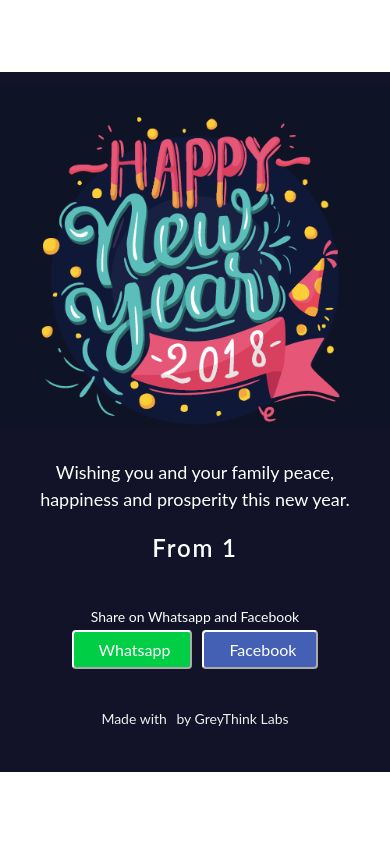
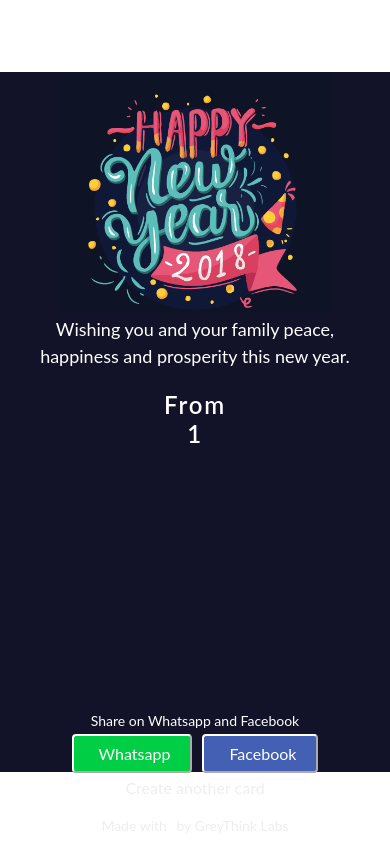
Before and after one commit to shashank91/angular-form, an Angular app: page /card/1 in a window 390 px wide. Both pictures are taken after typing "Sample" into the empty fields and a click on the input "Submit". Built offline with nearby package versions, Linux system fonts and the light colour scheme; some icons are missing.

Commit message:
Partly fix style errors and set up function that gets triggered on keyboard launch on mobile

```diff
--- a/src/app/wish-card/wish-card.component.css
+++ b/src/app/wish-card/wish-card.component.css
@@ -3,7 +3,7 @@
     height: 100%;
     min-height: 100%;
     margin: auto;
-    overflow: hidden;
+    overflow: scroll;
     display: flex;
     flex-direction: column;
     justify-content: center;
@@ -13,7 +13,7 @@
   .card-container  {
     display: flex;
     flex-direction: column;
-    justify-content: space-around;
+    justify-content: flex-start;
     align-items: center;
     max-height: 700px;
     max-width: 400px;
@@ -42,16 +42,24 @@
     margin-bottom: 20px;
   }
 
+  .card-img  {
+    text-align: center;
+  }
+
   .card-img img  {
-    max-width: 100%;
+    max-width: 70%;
     height: auto;
+    margin: auto;
   }
 
   .form-container  {
     padding: 10px;
     width: 100%;
     text-align: center;
-    height: 80px;
+    height: 100px;
+    position: absolute;
+    left: 0;
+    bottom: 5%;
   }
 
   .form-container input[type="text"]  {
@@ -70,11 +78,13 @@
     border: none;
     border-radius: 4px;
     margin-left: 5px;
+    background-color: #EA0055;
+    color: #fff;
   }
 
   .form-container input[type="submit"]:hover  {
-    background-color: #EA0055;
-    color: #fff;
+    background-color: #FFD113;
+    color: #140F29;
   }
 
   .form-text  {
@@ -86,8 +96,8 @@
   .credits  {
     color: #fff;
     font-size: 14px;
-    margin-top: 5px;
-    margin-bottom: 5px;
+    margin-top: 20px;
+    margin-bottom: 10px;
     color: #eee;
   }
 
@@ -100,15 +110,17 @@
     text-decoration: underline;
   }
 
-  .citations  {
-    color: #fff;
-    font-size: 14px;
-    visibility: hidden;
+  .another-card  {
+    padding-top: 5px;
   }
 
-  .citations-container  {
-    width: 100%;
-    text-align: center;
+  .another-card a  {
+    color: #eee;
+    text-decoration: none;
+  }
+
+  .another-card a:hover  {
+    text-decoration: underline;
   }
 
   .fa-heart  {
--- a/src/app/wish-card/wish-card.component.html
+++ b/src/app/wish-card/wish-card.component.html
@@ -8,7 +8,7 @@
         Wishing you and your family peace, happiness and prosperity this new year.
       </div>
       <div class="card-author">
-        From {{ username }}
+        From <br> {{ username }}
       </div>
     </div>
 
@@ -30,6 +30,11 @@
         <input type="text" name="sender-name" id="sender-name" formControlName="username" (keyup)="newSender()" (click)="newSender()" placeholder="Enter your name here">
         <input type="submit" (click)="shareCard()" value="Submit">
       </form>
+      <div class="credits">
+        Made with
+        <i class="fa fa-heart"></i> by
+        <a href="http://greythinklabs.com">GreyThink Labs</a>
+      </div>
     </div>
 
     <div class="form-container" *ngIf="!createCard">
@@ -44,13 +49,14 @@
           <a><button (click)="shareOnFb()"><i class="fa fa-facebook"></i> Facebook</button></a>
         </div>
       </div>
-    </div>
-
-    <div class="credits">
-      Made with  <i class="fa fa-heart"></i>  by <a href="http://greythinklabs.com">GreyThink Labs</a>
-    </div>
-    <div class="citations">
-      <a href="citations.html"></a>
+      <div class="another-card">
+        <a href="#">Create another card</a>
+      </div>
+      <div class="credits">
+        Made with
+        <i class="fa fa-heart"></i> by
+        <a href="http://greythinklabs.com">GreyThink Labs</a>
+      </div>
     </div>
   </div>
 </div>
--- a/src/app/wish-card/wish-card.component.ts
+++ b/src/app/wish-card/wish-card.component.ts
@@ -2,6 +2,20 @@ import { Component, OnInit } from '@angular/core';
 import { ActivatedRoute } from '@angular/router';
 import { FormGroup, FormControl, Validators, FormBuilder } from '@angular/forms';
 import {DomSanitizer} from '@angular/platform-browser';
+
+var is_keyboard = false;
+var is_landscape = false;
+var initial_screen_size = window.innerHeight;
+
+window.addEventListener('resize', function()  {
+  is_keyboard = (window.innerHeight < initial_screen_size);
+  is_landscape = (screen.height < screen.width);
+  updateViews();
+}, false);
+
+function updateViews()  {
+
+}
 
 @Component({
   selector: 'app-wish-card',
```
